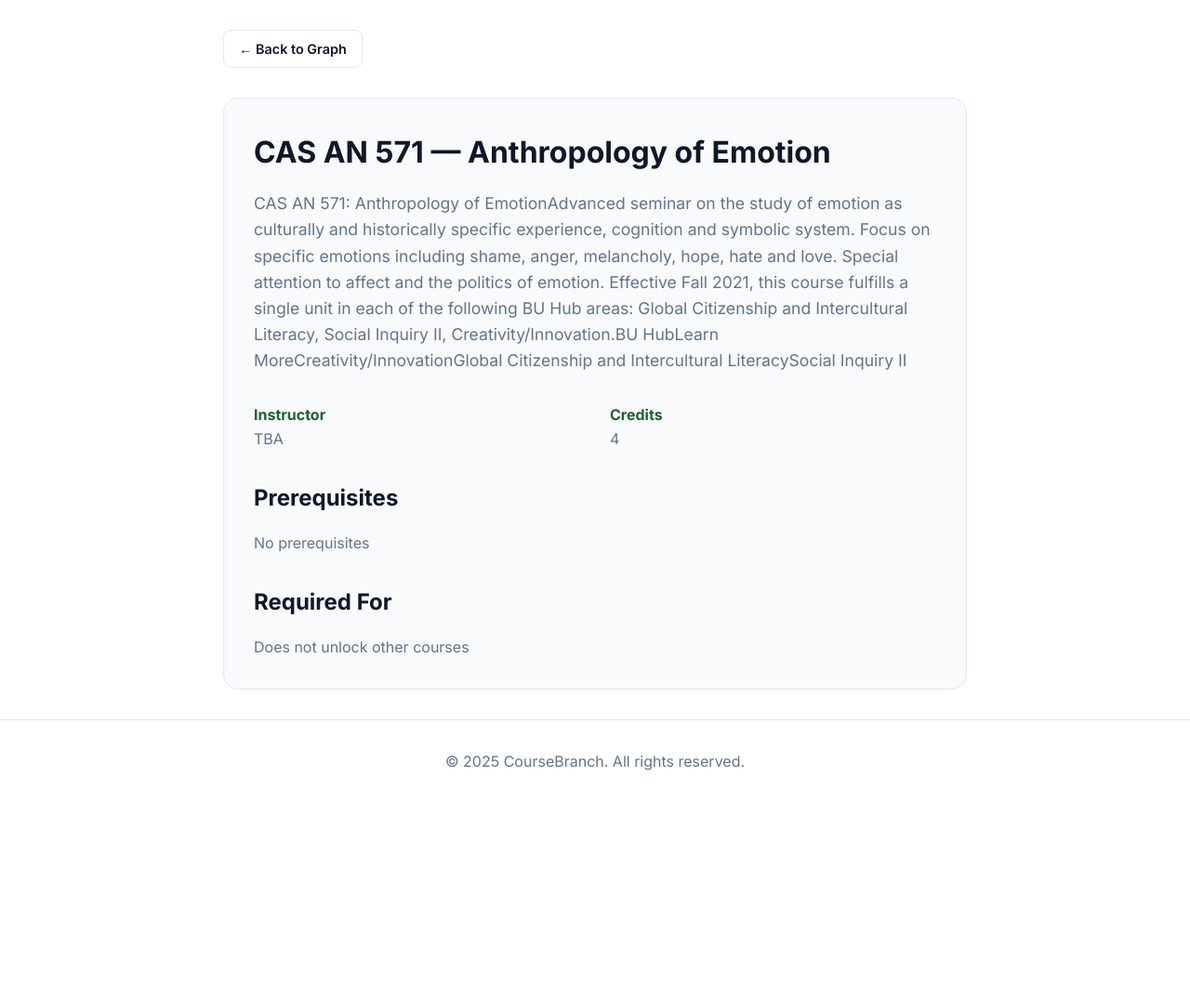
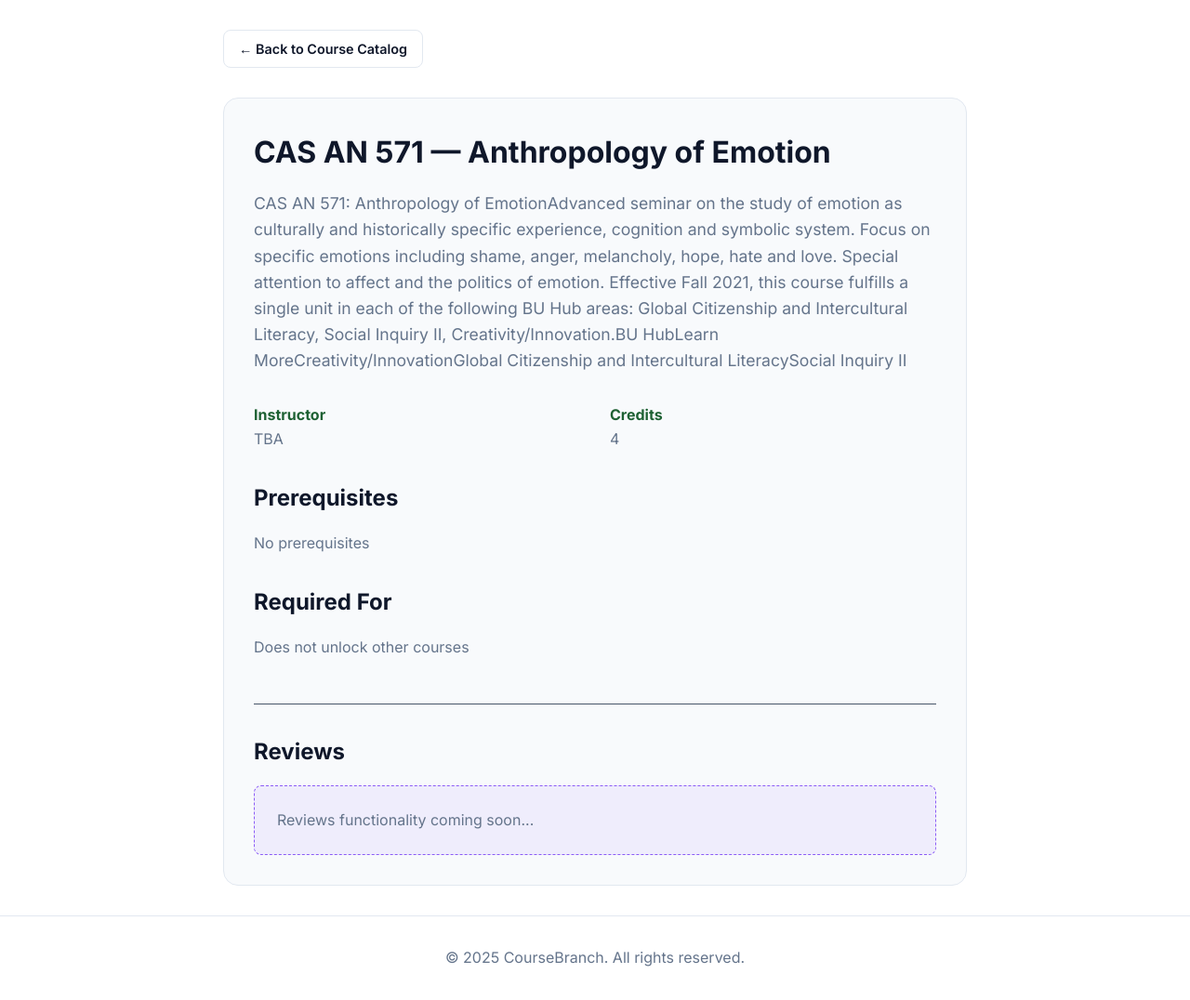
Before and after one commit to Valaki318/coursebranch, a Django app: a page that uses coursebranch/catalog/templates/catalog/course_detail.html in a window 1280 px wide. Shown: the part 74-1150 px from the top of the page at 93% size. Before the commit the page ends 903 px from the top, so only its background shows below. Run offline with Django 5.2, Linux system fonts and the light colour scheme; data comes from the database, SQL or seed files in the repository.

Commit message:
Add the course detail page functionality
Course detail page functionality has been implemented, allowing students to view the details for each course, as well as the pre-reqs and future courses that it opens.

The data for the course is fetched from the web scraping.

```diff
--- a/coursebranch/catalog/templates/catalog/catalog.html
+++ b/coursebranch/catalog/templates/catalog/catalog.html
@@ -28,8 +28,8 @@
 
     <div class="features-grid">
         {% for course in courses %}
-        <div class="feature-card">
-            <h3><a href="{% url 'course_detail' course.code %}">{{ course.code }}</a></h3>
+        <div class="feature-card" onclick="window.location.href='{% url 'course_detail' course.code %}?filter={{ filter_type }}'" style="cursor: pointer;">
+            <h3>{{ course.code }}</h3>
             <h4>{{ course.name }}</h4>
             <p>{{ course.description|truncatewords:20 }}</p>
             <div class="course-meta">
--- a/coursebranch/catalog/templates/catalog/course_detail.html
+++ b/coursebranch/catalog/templates/catalog/course_detail.html
@@ -4,7 +4,7 @@
 
 {% block content %}
 <div style="max-width: 800px; margin: 0 auto;">
-    <a href="/catalog/tree/" class="btn btn-outline" style="margin-bottom: 2rem; display: inline-block;">&larr; Back to Graph</a>
+    <a href="{% url 'catalog' %}?filter={{ filter_type }}" class="btn btn-outline" style="margin-bottom: 2rem; display: inline-block;">&larr; Back to Course Catalog</a>
 
     <div class="feature-card">
         <h1 style="margin-bottom: 1rem; color: var(--text-color);">{{ course.code }} — {{ course.name }}</h1>
@@ -26,7 +26,7 @@
             <div style="display: flex; gap: 0.5rem; flex-wrap: wrap;">
                 {% if prereqs %}
                     {% for p in prereqs %}
-                        <a href="{% url 'course_detail' p.id %}" class="btn btn-outline" style="font-size: 0.8rem; padding: 0.25rem 0.75rem;">{{ p.code }}</a>
+                        <a href="{% url 'course_detail' p.code %}?filter={{ filter_type }}" class="btn btn-outline" style="font-size: 0.8rem; padding: 0.25rem 0.75rem;">{{ p.code }}</a>
                     {% endfor %}
                 {% else %}
                     <p style="color: var(--text-muted);">No prerequisites</p>
@@ -34,18 +34,28 @@
             </div>
         </div>
 
-        <div>
+        <div style="margin-bottom: 2rem;">
             <h3 style="margin-bottom: 1rem;">Required For</h3>
             <div style="display: flex; gap: 0.5rem; flex-wrap: wrap;">
                 {% if postreqs %}
                     {% for c in postreqs %}
-                        <a href="{% url 'course_detail' c.id %}" class="btn btn-outline" style="font-size: 0.8rem; padding: 0.25rem 0.75rem;">{{ c.code }}</a>
+                        <a href="{% url 'course_detail' c.code %}?filter={{ filter_type }}" class="btn btn-outline" style="font-size: 0.8rem; padding: 0.25rem 0.75rem;">{{ c.code }}</a>
                     {% endfor %}
                 {% else %}
                     <p style="color: var(--text-muted);">Does not unlock other courses</p>
                 {% endif %}
             </div>
         </div>
+
+        <!-- Reviews Section Placeholder -->
+        <div style="margin-top: 3rem; padding-top: 2rem; border-top: 1px solid var(--graph-node-border);">
+            <h3 style="margin-bottom: 1rem;">Reviews</h3>
+            <div class="review-placeholder" style="background: var(--graph-boundary-bg); padding: 1.5rem; border-radius: 8px; border: 1px dashed var(--graph-boundary-color);">
+                <p style="color: var(--text-muted); margin: 0;">Reviews functionality coming soon...</p>
+                <!-- TODO: Implement review model and fetching logic -->
+            </div>
+        </div>
+
     </div>
 </div>
 {% endblock %}
--- a/coursebranch/catalog/views.py
+++ b/coursebranch/catalog/views.py
@@ -6,10 +6,12 @@ from .models import Course
 
 def course_detail_view(request, code):
     course = get_object_or_404(Course, code=code)
+    filter_type = request.GET.get('filter', 'all')
     return render(request, "catalog/course_detail.html", {
         "course": course,
         "prereqs": course.prerequisites.all(),
-        "postreqs": Course.objects.filter(prerequisites=course)
+        "postreqs": Course.objects.filter(prerequisites=course),
+        "filter_type": filter_type
     })
 
 def _get_major_query(major_source):
```
